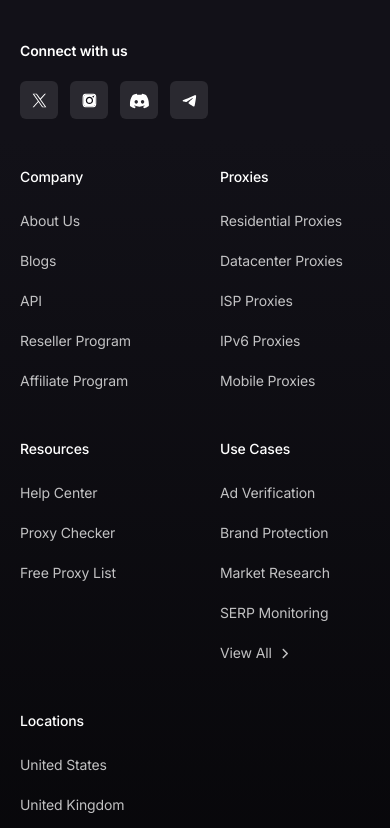
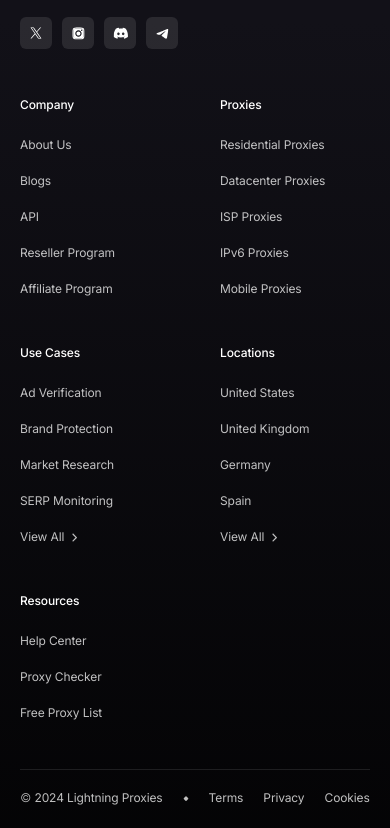
Before and after one commit to aarrohan/lightning-proxies, a Next.js app: page / in a window 390 px wide. Shown: the part 5882-6710 px from the top of the page. Built offline with nearby package versions, Linux system fonts and the light colour scheme.

Commit message:
feat(ui): make footer responsive

```diff
--- a/src/components/global/Footer.tsx
+++ b/src/components/global/Footer.tsx
@@ -20,7 +20,7 @@
       />
 
       <div className="mx-auto container max-w-[1320px] px-5">
-        <div className="mb-12 grid lg:grid-cols-[auto_580px] gap-8 sm:gap-12">
+        <div className="mb-8 sm:mb-12 grid lg:grid-cols-[auto_580px] gap-8 sm:gap-12">
           <div>
             <h3 className="mb-3 sm:mb-5 text-[26px] sm:text-3xl font-semibold leading-[30px] sm:leading-[38px] tracking-[-0.52px] sm:tracking-[-0.9px] text-white">
               <span className="hidden sm:inline-block">
@@ -65,25 +65,25 @@
           </div>
         </div>
 
-        <div className="pt-12 pb-20 border-t border-white/10 flex flex-wrap justify-between sm:justify-start lg:justify-between gap-12">
+        <div className="pt-8 sm:pt-12 pb-12 sm:pb-20 border-t border-white/10 flex flex-wrap justify-between sm:justify-start lg:justify-between gap-12">
           <div className="w-full lg:w-fit">
             <Image src={logoWhiteImg} alt="" className="mb-5 w-[165px]" />
 
-            <p className="mb-12 tracking-[-0.16px] text-white/75">
+            <p className="mb-8 sm:mb-12 text-xs sm:text-base tracking-[-0.12px] sm:tracking-[-0.16px] text-white/75">
               Faster, Stronger, Reliable.
             </p>
 
             <div>
-              <p className="mb-5 text-sm font-semibold tracking-[-0.14px] text-white">
+              <p className="mb-4 sm:mb-5 text-xs sm:text-sm font-semibold tracking-[-0.14px] text-white">
                 Connect with us
               </p>
 
-              <div className="flex gap-3">
+              <div className="flex gap-2.5 sm:gap-3">
                 <Link
                   href={"/"}
                   aria-label="twitter"
                   target="_blank"
-                  className="w-[38px] h-[38px] bg-white/10 hover:bg-white/15 rounded-md flex justify-center items-center duration-200"
+                  className="w-[32px] sm:w-[38px] h-[32px] sm:h-[38px] bg-white/10 hover:bg-white/15 rounded-md flex justify-center items-center duration-200"
                 >
                   <svg
                     width="15"
@@ -91,6 +91,7 @@
                     viewBox="0 0 15 15"
                     fill="none"
                     xmlns="http://www.w3.org/2000/svg"
+                    className="w-[12px] sm:w-[15px] h-auto"
                   >
                     <g clipPath="url(#clip0_10_364)">
                       <path
@@ -115,7 +116,7 @@
                   href={"/"}
                   aria-label="instagram"
                   target="_blank"
-                  className="w-[38px] h-[38px] bg-white/10 hover:bg-white/15 rounded-md flex justify-center items-center duration-200"
+                  className="w-[32px] sm:w-[38px] h-[32px] sm:h-[38px] bg-white/10 hover:bg-white/15 rounded-md flex justify-center items-center duration-200"
                 >
                   <svg
                     width="15"
@@ -123,6 +124,7 @@
                     viewBox="0 0 15 15"
                     fill="none"
                     xmlns="http://www.w3.org/2000/svg"
+                    className="w-[13px] sm:w-[15px] h-auto"
                   >
                     <g clipPath="url(#clip0_10_368)">
                       <path
@@ -159,7 +161,7 @@
                   href={"/"}
                   aria-label="discord"
                   target="_blank"
-                  className="w-[38px] h-[38px] bg-white/10 hover:bg-white/15 rounded-md flex justify-center items-center duration-200"
+                  className="w-[32px] sm:w-[38px] h-[32px] sm:h-[38px] bg-white/10 hover:bg-white/15 rounded-md flex justify-center items-center duration-200"
                 >
                   <svg
                     width="20"
@@ -167,6 +169,7 @@
                     viewBox="0 0 20 21"
                     fill="none"
                     xmlns="http://www.w3.org/2000/svg"
+                    className="w-[15px] sm:w-[20px] h-auto"
                   >
                     <g clipPath="url(#clip0_10_374)">
                       <path
@@ -191,7 +194,7 @@
                   href={"/"}
                   aria-label="telegram"
                   target="_blank"
-                  className="w-[38px] h-[38px] bg-white/10 hover:bg-white/15 rounded-md flex justify-center items-center duration-200"
+                  className="w-[32px] sm:w-[38px] h-[32px] sm:h-[38px] bg-white/10 hover:bg-white/15 rounded-md flex justify-center items-center duration-200"
                 >
                   <svg
                     width="15"
@@ -199,6 +202,7 @@
                     viewBox="0 0 15 15"
                     fill="none"
                     xmlns="http://www.w3.org/2000/svg"
+                    className="w-[13px] sm:w-[15px] h-auto"
                   >
                     <g clipPath="url(#clip0_10_378)">
                       <path
@@ -225,42 +229,42 @@
           </div>
 
           <div className="min-w-[150px] sm:min-w-fit">
-            <p className="mb-6 text-sm font-medium tracking-[-0.14px] text-white">
+            <p className="mb-6 text-xs sm:text-sm font-medium tracking-[-0.12px] sm:tracking-[-0.14px] text-white">
               Company
             </p>
 
             <div className="flex flex-col gap-y-5">
               <Link
                 href={"/"}
-                className="text-sm tracking-[-0.14px] text-white/75 hover:text-white duration-200"
+                className="text-xs sm:text-sm tracking-[-0.12px] sm:tracking-[-0.14px] text-white/75 hover:text-white duration-200"
               >
                 About Us
               </Link>
 
               <Link
                 href={"/"}
-                className="text-sm tracking-[-0.14px] text-white/75 hover:text-white duration-200"
+                className="text-xs sm:text-sm tracking-[-0.12px] sm:tracking-[-0.14px] text-white/75 hover:text-white duration-200"
               >
                 Blogs
               </Link>
 
               <Link
                 href={"/"}
-                className="text-sm tracking-[-0.14px] text-white/75 hover:text-white duration-200"
+                className="text-xs sm:text-sm tracking-[-0.12px] sm:tracking-[-0.14px] text-white/75 hover:text-white duration-200"
               >
                 API
               </Link>
 
               <Link
                 href={"/"}
-                className="text-sm tracking-[-0.14px] text-white/75 hover:text-white duration-200"
+                className="text-xs sm:text-sm tracking-[-0.12px] sm:tracking-[-0.14px] text-white/75 hover:text-white duration-200"
               >
                 Reseller Program
               </Link>
 
               <Link
                 href={"/"}
-                className="text-sm tracking-[-0.14px] text-white/75 hover:text-white duration-200"
+                className="text-xs sm:text-sm tracking-[-0.12px] sm:tracking-[-0.14px] text-white/75 hover:text-white duration-200"
               >
                 Affiliate Program
               </Link>
@@ -268,71 +272,71 @@
           </div>
 
           <div className="min-w-[150px] sm:min-w-fit">
-            <p className="mb-6 text-sm font-medium tracking-[-0.14px] text-white">
+            <p className="mb-6 text-xs sm:text-sm font-medium tracking-[-0.12px] sm:tracking-[-0.14px] text-white">
               Proxies
             </p>
 
             <div className="flex flex-col gap-y-5">
               <Link
                 href={"/"}
-                className="text-sm tracking-[-0.14px] text-white/75 hover:text-white duration-200"
+                className="text-xs sm:text-sm tracking-[-0.12px] sm:tracking-[-0.14px] text-white/75 hover:text-white duration-200"
               >
                 Residential Proxies
               </Link>
 
               <Link
                 href={"/"}
-                className="text-sm tracking-[-0.14px] text-white/75 hover:text-white duration-200"
+                className="text-xs sm:text-sm tracking-[-0.12px] sm:tracking-[-0.14px] text-white/75 hover:text-white duration-200"
               >
                 Datacenter Proxies
               </Link>
 
               <Link
                 href={"/"}
-                className="text-sm tracking-[-0.14px] text-white/75 hover:text-white duration-200"
+                className="text-xs sm:text-sm tracking-[-0.12px] sm:tracking-[-0.14px] text-white/75 hover:text-white duration-200"
               >
                 ISP Proxies
               </Link>
 
               <Link
                 href={"/"}
-                className="text-sm tracking-[-0.14px] text-white/75 hover:text-white duration-200"
+                className="text-xs sm:text-sm tracking-[-0.12px] sm:tracking-[-0.14px] text-white/75 hover:text-white duration-200"
               >
                 IPv6 Proxies
               </Link>
 
               <Link
                 href={"/"}
-                className="text-sm tracking-[-0.14px] text-white/75 hover:text-white duration-200"
+                className="text-xs sm:text-sm tracking-[-0.12px] sm:tracking-[-0.14px] text-white/75 hover:text-white duration-200"
               >
                 Mobile Proxies
               </Link>
             </div>
           </div>
 
-          <div className="min-w-[150px] sm:min-w-fit">
-            <p className="mb-6 text-sm font-medium tracking-[-0.14px] text-white">
+          <div className="order-6 sm:order-[initial] min-w-[150px] sm:min-w-fit">
+            <p className="mb-6 text-xs sm:text-sm font-medium tracking-[-0.12px] sm:tracking-[-0.14px] text-white">
               Resources
             </p>
 
             <div className="flex flex-col gap-y-5">
               <Link
                 href={"/"}
-                className="text-sm tracking-[-0.14px] text-white/75 hover:text-white duration-200"
+                className="text-xs sm:text-sm tracking-[-0.12px] sm:tracking-[-0.14px] text-white/75 hover:text-white duration-200"
               >
                 Help Center
               </Link>
 
               <Link
                 href={"/"}
-                className="text-sm tracking-[-0.14px] text-white/75 hover:text-white duration-200"
+                className="text-xs sm:text-sm tracking-[-0.12px] sm:tracking-[-0.14px] text-white/75 hover:text-white duration-200"
               >
                 Proxy Checker
               </Link>
 
               <Link
                 href={"/"}
-                className="text-sm tracking-[-0.14px] text-white/75 hover:text-white duration-200"
+                className="text-xs sm:text-sm tracking-[-0.12px] sm:tracking-[-0.14px] text-white/75 hover:text-white duration-200"
               >
                 Free Proxy List
               </Link>
@@ -340,42 +344,42 @@
           </div>
 
           <div className="min-w-[150px] sm:min-w-fit">
-            <p className="mb-6 text-sm font-medium tracking-[-0.14px] text-white">
+            <p className="mb-6 text-xs sm:text-sm font-medium tracking-[-0.12px] sm:tracking-[-0.14px] text-white">
               Use Cases
             </p>
 
             <div className="flex flex-col gap-y-5">
               <Link
                 href={"/"}
-                className="text-sm tracking-[-0.14px] text-white/75 hover:text-white duration-200"
+                className="text-xs sm:text-sm tracking-[-0.12px] sm:tracking-[-0.14px] text-white/75 hover:text-white duration-200"
               >
                 Ad Verification
               </Link>
 
               <Link
                 href={"/"}
-                className="text-sm tracking-[-0.14px] text-white/75 hover:text-white duration-200"
+                className="text-xs sm:text-sm tracking-[-0.12px] sm:tracking-[-0.14px] text-white/75 hover:text-white duration-200"
               >
                 Brand Protection
               </Link>
 
               <Link
                 href={"/"}
-                className="text-sm tracking-[-0.14px] text-white/75 hover:text-white duration-200"
+                className="text-xs sm:text-sm tracking-[-0.12px] sm:tracking-[-0.14px] text-white/75 hover:text-white duration-200"
               >
                 Market Research
               </Link>
 
               <Link
                 href={"/"}
-                className="text-sm tracking-[-0.14px] text-white/75 hover:text-white duration-200"
+                className="text-xs sm:text-sm tracking-[-0.12px] sm:tracking-[-0.14px] text-white/75 hover:text-white duration-200"
               >
                 SERP Monitoring
               </Link>
 
               <Link
                 href={"/"}
-                className="group flex items-center gap-2.5 text-sm tracking-[-0.14px] text-white/75 hover:text-white duration-200"
+                className="group flex items-center gap-2 sm:gap-2.5 text-xs sm:text-sm tracking-[-0.12px] sm:tracking-[-0.14px] text-white/75 hover:text-white duration-200"
               >
                 View All{" "}
                 <svg
@@ -384,6 +388,7 @@
                   viewBox="0 0 6 11"
                   fill="none"
                   xmlns="http://www.w3.org/2000/svg"
+                  className="w-[5px] sm:w-[6px] h-auto"
                 >
                   <path
                     fillRule="evenodd"
@@ -397,42 +402,42 @@
           </div>
 
           <div className="min-w-[150px] sm:min-w-fit">
-            <p className="mb-6 text-sm font-medium tracking-[-0.14px] text-white">
+            <p className="mb-6 text-xs sm:text-sm font-medium tracking-[-0.12px] sm:tracking-[-0.14px] text-white">
               Locations
             </p>
 
             <div className="flex flex-col gap-y-5">
               <Link
                 href={"/"}
-                className="text-sm tracking-[-0.14px] text-white/75 hover:text-white duration-200"
+                className="text-xs sm:text-sm tracking-[-0.12px] sm:tracking-[-0.14px] text-white/75 hover:text-white duration-200"
               >
                 United States
               </Link>
 
               <Link
                 href={"/"}
-                className="text-sm tracking-[-0.14px] text-white/75 hover:text-white duration-200"
+                className="text-xs sm:text-sm tracking-[-0.12px] sm:tracking-[-0.14px] text-white/75 hover:text-white duration-200"
               >
                 United Kingdom
               </Link>
 
               <Link
                 href={"/"}
-                className="text-sm tracking-[-0.14px] text-white/75 hover:text-white duration-200"
+                className="text-xs sm:text-sm tracking-[-0.12px] sm:tracking-[-0.14px] text-white/75 hover:text-white duration-200"
               >
                 Germany
               </Link>
 
               <Link
                 href={"/"}
-                className="text-sm tracking-[-0.14px] text-white/75 hover:text-white duration-200"
+                className="text-xs sm:text-sm tracking-[-0.12px] sm:tracking-[-0.14px] text-white/75 hover:text-white duration-200"
               >
                 Spain
               </Link>
 
               <Link
                 href={"/"}
-                className="group flex items-center gap-2.5 text-sm tracking-[-0.14px] text-white/75 hover:text-white duration-200"
+                className="group flex items-center gap-2 sm:gap-2.5 text-xs sm:text-sm tracking-[-0.12px] sm:tracking-[-0.14px] text-white/75 hover:text-white duration-200"
               >
                 View All{" "}
                 <svg
@@ -441,6 +446,7 @@
                   viewBox="0 0 6 11"
                   fill="none"
                   xmlns="http://www.w3.org/2000/svg"
+                  className="w-[5px] sm:w-[6px] h-auto"
                 >
                   <path
                     fillRule="evenodd"
@@ -455,8 +461,8 @@
         </div>
 
         <div className="mb-8 py-5 border-y border-white/10 flex flex-wrap justify-center md:justify-between items-center gap-y-6 gap-x-12">
-          <div className="flex items-center gap-6">
-            <p className="text-sm tracking-[-0.14px] text-white/75">
+          <div className="flex items-center gap-5 sm:gap-6">
+            <p className="text-xs sm:text-sm tracking-[-0.12px] sm:tracking-[-0.14px] text-white/75">
               <span className="font-light">&copy;</span>{" "}
               <span>2024 Lightning Proxies</span>
             </p>
@@ -467,6 +473,7 @@
               viewBox="0 0 8 7"
               fill="none"
               xmlns="http://www.w3.org/2000/svg"
+              className="w-[6px] sm:w-[8px] h-auto"
             >
               <path
                 d="M4 5.5L4 1.5M4 5.5L2 3.5M4 5.5L6 3.5M4 1.5L2 3.5M4 1.5L6 3.5M6 3.5L2 3.5"
@@ -479,7 +486,7 @@
 
             <Link
               href={"/"}
-              className="text-sm tracking-[-0.14px] text-white/75 hover:text-white duration-200"
+              className="text-xs sm:text-sm tracking-[-0.12px] sm:tracking-[-0.14px] text-white/75 hover:text-white duration-200"
             >
               Terms
             </Link>
@@ -490,13 +497,14 @@
               viewBox="0 0 2 5"
               fill="none"
               xmlns="http://www.w3.org/2000/svg"
+              className="hidden sm:block"
             >
               <path d="M1 0.5V4.5" stroke="white" strokeLinecap="round" />
             </svg>
 
             <Link
               href={"/"}
-              className="text-sm tracking-[-0.14px] text-white/75 hover:text-white duration-200"
+              className="text-xs sm:text-sm tracking-[-0.12px] sm:tracking-[-0.14px] text-white/75 hover:text-white duration-200"
             >
               Privacy
             </Link>
@@ -507,27 +515,32 @@
               viewBox="0 0 2 5"
               fill="none"
               xmlns="http://www.w3.org/2000/svg"
+              className="hidden sm:block"
             >
               <path d="M1 0.5V4.5" stroke="white" strokeLinecap="round" />
             </svg>
 
             <Link
               href={"/"}
-              className="text-sm tracking-[-0.14px] text-white/75 hover:text-white duration-200"
+              className="text-xs sm:text-sm tracking-[-0.12px] sm:tracking-[-0.14px] text-white/75 hover:text-white duration-200"
             >
               Cookies
             </Link>
           </div>
 
-          <Image src={paymentMethodsImg} alt="" className="w-[318px]" />
+          <Image
+            src={paymentMethodsImg}
+            alt=""
+            className="w-[295px] sm:w-[318px]"
+          />
         </div>
 
         <div>
-          <p className="mb-4 text-sm tracking-[-0.14px] text-white">
+          <p className="mb-3 sm:mb-4 text-xs sm:text-sm tracking-[-0.12px] sm:tracking-[-0.14px] text-white">
             Disclaimer:
           </p>
 
-          <p className="text-sm tracking-[-0.14px] text-white/50">
+          <p className="text-xs sm:text-sm tracking-[-0.12px] sm:tracking-[-0.14px] text-white/50">
             Lorem ipsum dolor sit amet, consectetur adipiscing elit. Donec eget
             turpis vel elit facilisis ullamcorper. Mauris fringilla suscipit ex,
             et posuere magna faucibus nec. Nulla sed erat arcu. Ut nec sem
```
